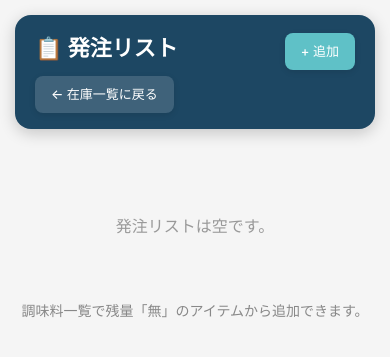
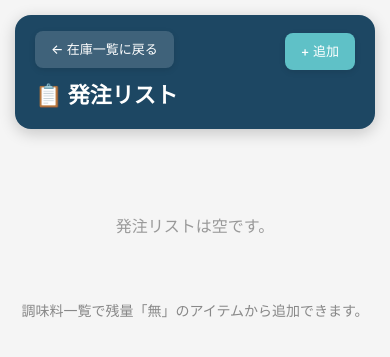
Before and after one commit to sa8na9/frige-app, a Flask app: page /store/1/orders in a window 390 px wide. Shown: the top 357 px of the page. Run offline with Flask 3, Linux system fonts and the light colour scheme; data that the repository does not hold is empty; some libraries are stand-ins or nearby versions.

Commit message:
2026/03/04/10:12

```diff
--- a/static/css/order_list.css
+++ b/static/css/order_list.css
@@ -72,15 +72,14 @@
         min-width: 0;
     }
 
-    /* モバイルではタイトルを先頭に */
     .header-left h1 {
-        order: -1;
+        order: 1;
         font-size: 22px;
         white-space: nowrap;
     }
 
     .header-left > .btn-secondary {
-        order: 1;
+        order: -1;
         white-space: nowrap;
     }
 
```
